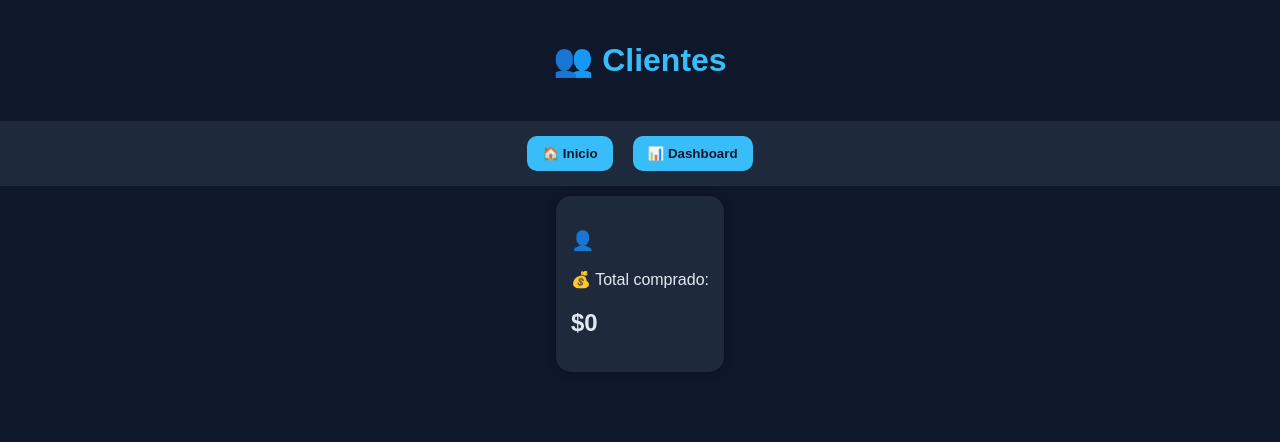
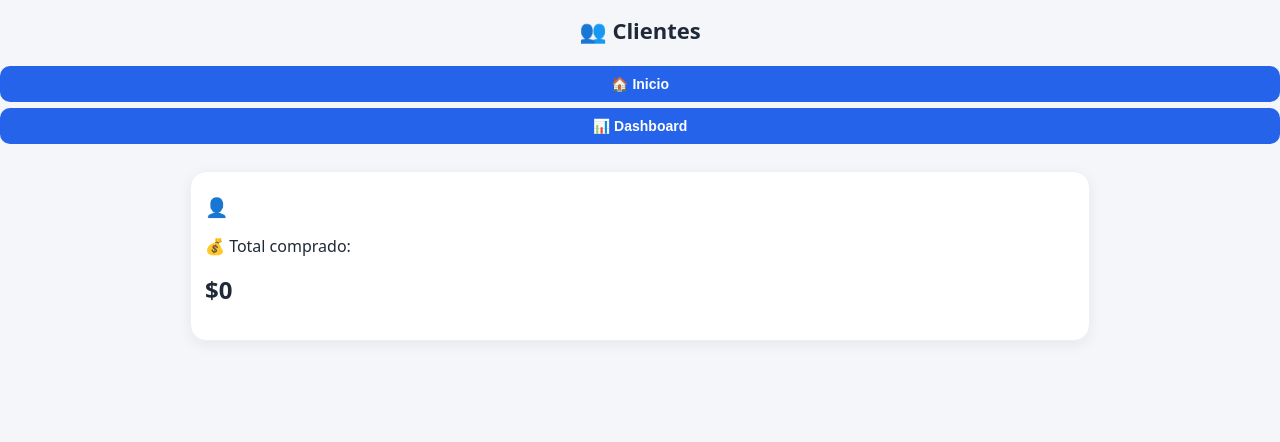
Before and after one commit to nicomartinezytm-pixel/distribuidora, a Flask app: page /clientes in a window 1280 px wide. Shown: the top 442 px of the page. Run offline with Flask 3, Linux system fonts and the light colour scheme; tables that the repository leaves empty hold one stand-in row (values such as "Sample post").

Commit message:
Update style.css

```diff
--- a/static/style.css
+++ b/static/style.css
@@ -1,90 +1,160 @@
-body {
-    margin: 0;
-    font-family: Arial, sans-serif;
-    background: #0f172a;
-    color: #e2e8f0;
+/* =========================
+   BASE GENERAL
+========================= */
+
+body{
+    margin:0;
+    font-family:system-ui, Arial, sans-serif;
+    background:#f4f6f9;
+    color:#1f2937;
+    -webkit-tap-highlight-color: transparent;
 }
 
-/* HEADER */
-h1 {
-    text-align: center;
-    padding: 20px;
-    color: #38bdf8;
+.container{
+    padding:15px;
+    max-width:900px;
+    margin:auto;
+    padding-bottom:90px;
 }
 
-/* BOTONES */
-button {
-    background: #38bdf8;
-    border: none;
-    padding: 10px 15px;
-    margin: 5px;
-    border-radius: 10px;
-    cursor: pointer;
-    font-weight: bold;
-    color: #0f172a;
-    transition: 0.2s;
+h1{
+    text-align:center;
+    font-size:22px;
+    margin:15px 0;
+    font-weight:700;
 }
 
-button:hover {
-    background: #0ea5e9;
-    transform: scale(1.05);
+h3{
+    margin:8px 0 12px;
 }
 
-/* LINKS */
-a {
-    text-decoration: none;
+/* =========================
+   CARDS
+========================= */
+
+.card{
+    background:white;
+    padding:14px;
+    margin:12px 0;
+    border-radius:16px;
+    box-shadow:0 4px 14px rgba(0,0,0,0.06);
+    border:1px solid #eef0f3;
 }
 
-/* CARDS */
-.card {
-    background: #1e293b;
-    padding: 15px;
-    margin: 10px;
-    border-radius: 15px;
-    box-shadow: 0 0 10px rgba(0,0,0,0.3);
+/* =========================
+   INPUTS
+========================= */
+
+input{
+    width:100%;
+    padding:10px;
+    margin:6px 0;
+    border-radius:10px;
+    border:1px solid #e5e7eb;
+    outline:none;
+    font-size:14px;
+    background:white;
 }
 
-/* INPUTS */
-input, select {
-    padding: 10px;
-    margin: 5px;
-    border-radius: 8px;
-    border: none;
-    outline: none;
+/* =========================
+   BOTONES
+========================= */
+
+button{
+    width:100%;
+    padding:10px;
+    border:none;
+    border-radius:10px;
+    background:#2563eb;
+    color:white;
+    font-weight:600;
+    font-size:14px;
+    cursor:pointer;
 }
 
-/* CONTAINER */
-.container {
-    display: flex;
-    flex-wrap: wrap;
-    justify-content: center;
+button:active{
+    transform:scale(0.98);
 }
 
-/* NAVBAR */
-.nav {
-    display: flex;
-    justify-content: center;
-    background: #1e293b;
-    padding: 10px;
-    gap: 10px;
-    flex-wrap: wrap;
+button.red{
+    background:#ef4444;
 }
 
-/* TABLAS */
-table {
-    width: 100%;
-    border-collapse: collapse;
+/* =========================
+   BOTONES EN LINKS
+========================= */
+
+a button{
+    margin-top:6px;
 }
 
-td, th {
-    padding: 10px;
-    border-bottom: 1px solid #334155;
+/* =========================
+   NAV BOTTOM (MÓVIL PRO)
+========================= */
+
+.bottom-nav{
+    position:fixed;
+    bottom:0;
+    left:0;
+    width:100%;
+    height:65px;
+
+    background:#111827;
+    display:flex;
+    justify-content:space-around;
+    align-items:center;
+
+    padding-bottom: env(safe-area-inset-bottom);
+    box-shadow:0 -2px 10px rgba(0,0,0,0.15);
 }
 
-/* ALERTAS */
-.alert {
-    background: #dc2626;
-    padding: 10px;
-    border-radius: 10px;
-    margin: 10px;
+.bottom-nav a{
+    color:white;
+    text-decoration:none;
+    font-size:12px;
+    text-align:center;
+    opacity:0.8;
+    flex:1;
 }
+
+.bottom-nav a:hover{
+    opacity:1;
+}
+
+/* =========================
+   PRODUCTOS / LISTAS
+========================= */
+
+.producto-item{
+    display:flex;
+    justify-content:space-between;
+    align-items:center;
+}
+
+/* =========================
+   TOTAL BOX
+========================= */
+
+h2{
+    margin-top:10px;
+}
+
+/* =========================
+   MOBILE FIX REAL
+========================= */
+
+@media (max-width:600px){
+
+    h1{
+        font-size:18px;
+    }
+
+    .card{
+        margin:10px 0;
+        padding:12px;
+    }
+
+    button{
+        font-size:13px;
+    }
+}
```
